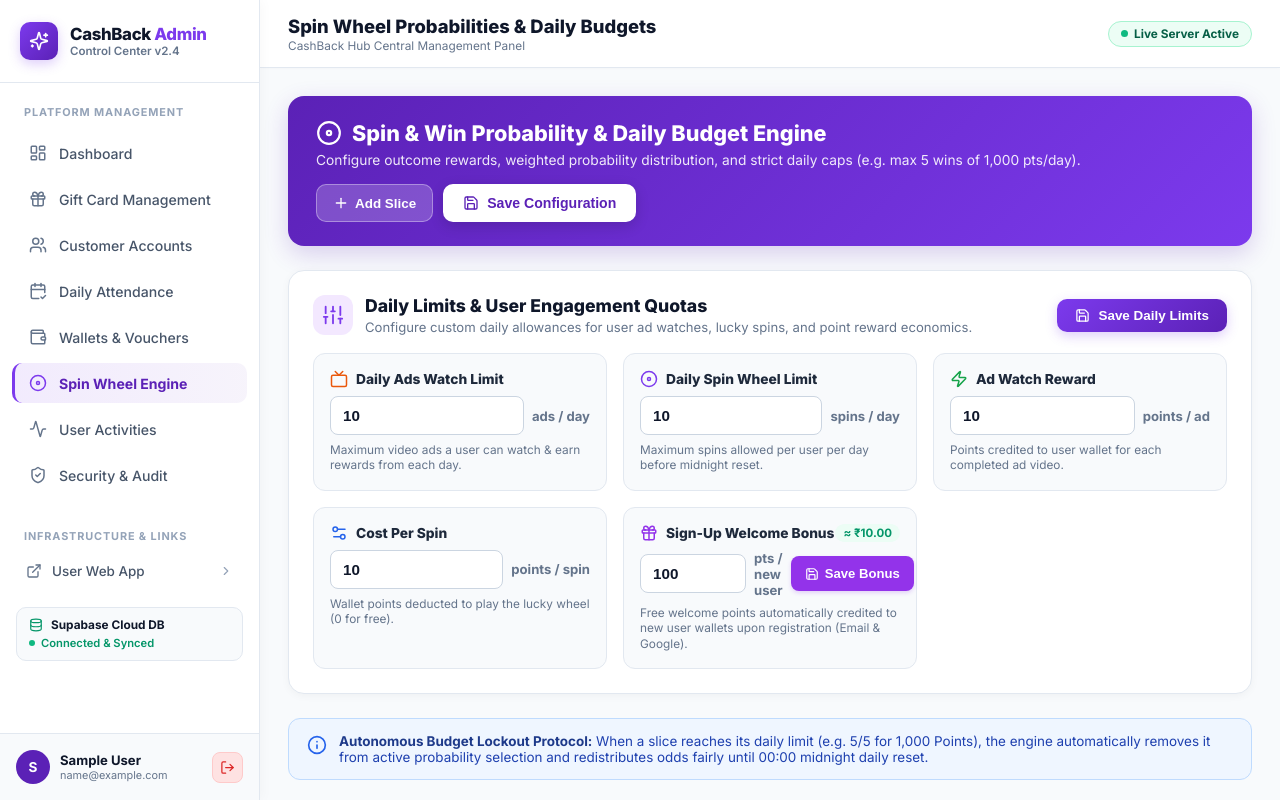
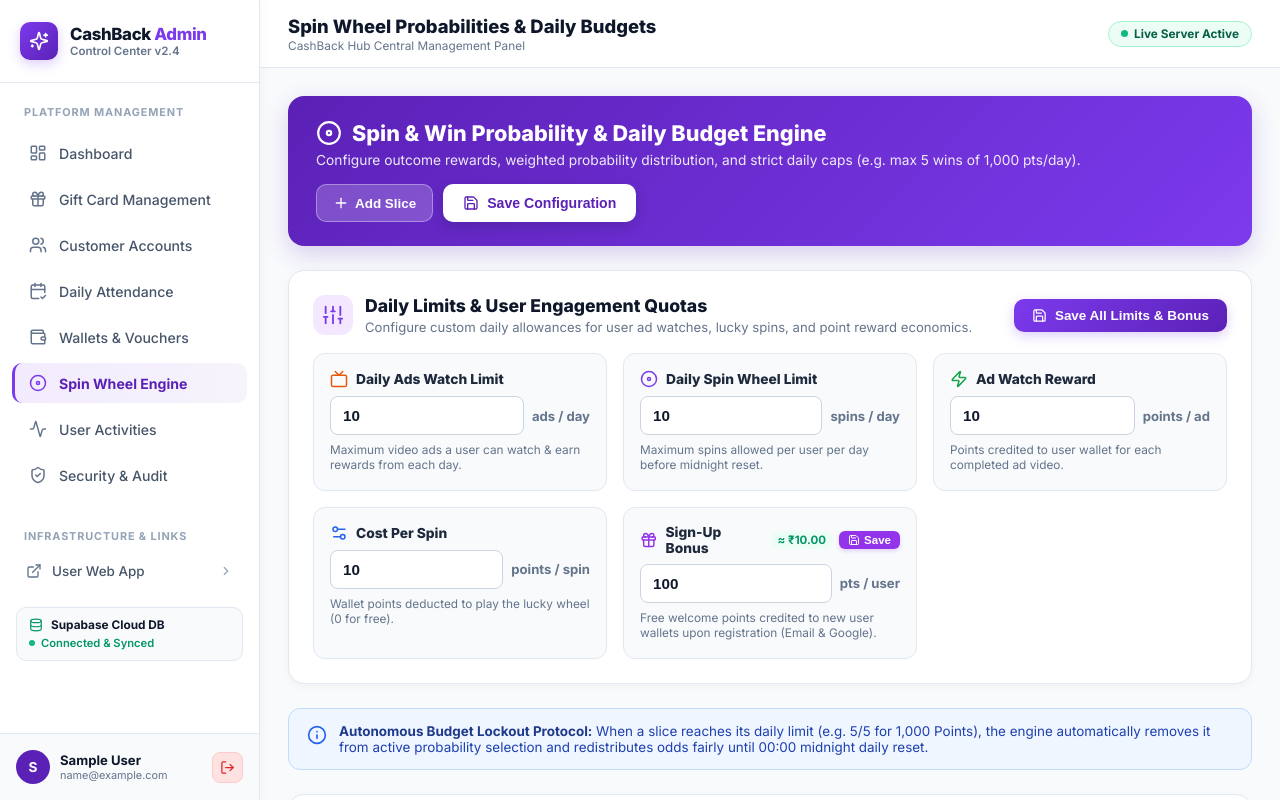
Before and after one commit to gouravboga12-rgb/cashbackhub, a React (Create React App) app in the folder web/: page /admin/spin-wheel in a window 1280 px wide. Shown: the top 800 px of the page. Built offline with nearby package versions, Linux system fonts and the light colour scheme; no server answers; sample sign-in values are in the browser's storage; the HTML template or start-up script is replaced by a standard one.

Commit message:
Fix layout overlap: place Save button in header and clean input row

```diff
--- a/web/src/pages/Admin/AdminSpinWheel.jsx
+++ b/web/src/pages/Admin/AdminSpinWheel.jsx
@@ -386,7 +386,7 @@ export default function AdminSpinWheel() {
             }}
           >
             <Save size={15} />
-            <span>{savingLimits ? 'Saving Limits...' : 'Save Daily Limits'}</span>
+            <span>{savingLimits ? 'Saving All Limits...' : 'Save All Limits & Bonus'}</span>
           </button>
         </div>
 
@@ -529,16 +529,42 @@ export default function AdminSpinWheel() {
 
           {/* Sign-Up Welcome Bonus for New Accounts */}
           <div style={{ background: '#F8FAFC', padding: '16px', borderRadius: '12px', border: '1px solid #E2E8F0', display: 'flex', flexDirection: 'column', gap: '8px' }}>
-            <div style={{ display: 'flex', alignItems: 'center', justifyContent: 'space-between' }}>
+            <div style={{ display: 'flex', alignItems: 'center', justifyContent: 'space-between', gap: '6px' }}>
               <div style={{ display: 'flex', alignItems: 'center', gap: '8px' }}>
                 <Gift size={18} color="#9333EA" />
                 <label style={{ fontSize: '0.86rem', fontWeight: 800, color: '#1E293B' }}>
-                  Sign-Up Welcome Bonus
+                  Sign-Up Bonus
                 </label>
               </div>
-              <span style={{ fontSize: '0.72rem', fontWeight: 700, color: '#059669', background: '#ECFDF5', padding: '2px 8px', borderRadius: '10px' }}>
-                ≈ ₹{((parseInt(signupBonusPoints, 10) || 0) / 10).toFixed(2)}
-              </span>
+              <div style={{ display: 'flex', alignItems: 'center', gap: '6px' }}>
+                <span style={{ fontSize: '0.72rem', fontWeight: 700, color: '#059669', background: '#ECFDF5', padding: '2px 7px', borderRadius: '10px', whiteSpace: 'nowrap' }}>
+                  ≈ ₹{((parseInt(signupBonusPoints, 10) || 0) / 10).toFixed(2)}
+                </span>
+                <button
+                  type="button"
+                  onClick={handleSaveSignupBonus}
+                  disabled={savingBonus}
+                  title="Save Sign-Up Bonus"
+                  style={{
+                    background: savingBonus ? '#94A3B8' : '#9333EA',
+                    color: '#FFFFFF',
+                    border: 'none',
+                    borderRadius: '6px',
+                    padding: '3px 9px',
+                    fontSize: '0.72rem',
+                    fontWeight: 700,
+                    cursor: savingBonus ? 'not-allowed' : 'pointer',
+                    display: 'flex',
+                    alignItems: 'center',
+                    gap: '4px',
+                    boxShadow: '0 2px 4px rgba(147, 51, 234, 0.2)',
+                    whiteSpace: 'nowrap'
+                  }}
+                >
+                  <Save size={12} />
+                  {savingBonus ? '...' : 'Save'}
+                </button>
+              </div>
             </div>
             <div style={{ display: 'flex', alignItems: 'center', gap: '8px' }}>
               <input
@@ -549,6 +575,7 @@ export default function AdminSpinWheel() {
                 onChange={(e) => setSignupBonusPoints(e.target.value)}
                 style={{
                   flex: 1,
+                  minWidth: 0,
                   background: '#FFFFFF',
                   border: '1.5px solid #CBD5E1',
                   borderRadius: '8px',
@@ -559,33 +586,10 @@ export default function AdminSpinWheel() {
                   outline: 'none'
                 }}
               />
-              <span style={{ fontSize: '0.82rem', fontWeight: 700, color: '#64748B' }}>pts / new user</span>
-              <button
-                type="button"
-                onClick={handleSaveSignupBonus}
-                disabled={savingBonus}
-                style={{
-                  background: savingBonus ? '#94A3B8' : '#9333EA',
-                  color: '#FFFFFF',
-                  border: 'none',
-                  borderRadius: '8px',
-                  padding: '10px 14px',
-                  fontSize: '0.82rem',
-                  fontWeight: 700,
-                  cursor: savingBonus ? 'not-allowed' : 'pointer',
-                  display: 'flex',
-                  alignItems: 'center',
-                  gap: '6px',
-                  whiteSpace: 'nowrap',
-                  boxShadow: '0 2px 4px rgba(147, 51, 234, 0.2)'
-                }}
-              >
-                <Save size={14} />
-                {savingBonus ? 'Saving...' : 'Save Bonus'}
-              </button>
+              <span style={{ fontSize: '0.82rem', fontWeight: 700, color: '#64748B', whiteSpace: 'nowrap' }}>pts / user</span>
             </div>
             <p style={{ margin: 0, fontSize: '0.74rem', color: '#64748B', lineHeight: 1.3 }}>
-              Free welcome points automatically credited to new user wallets upon registration (Email & Google).
+              Free welcome points credited to new user wallets upon registration (Email & Google).
             </p>
           </div>
         </div>
```
